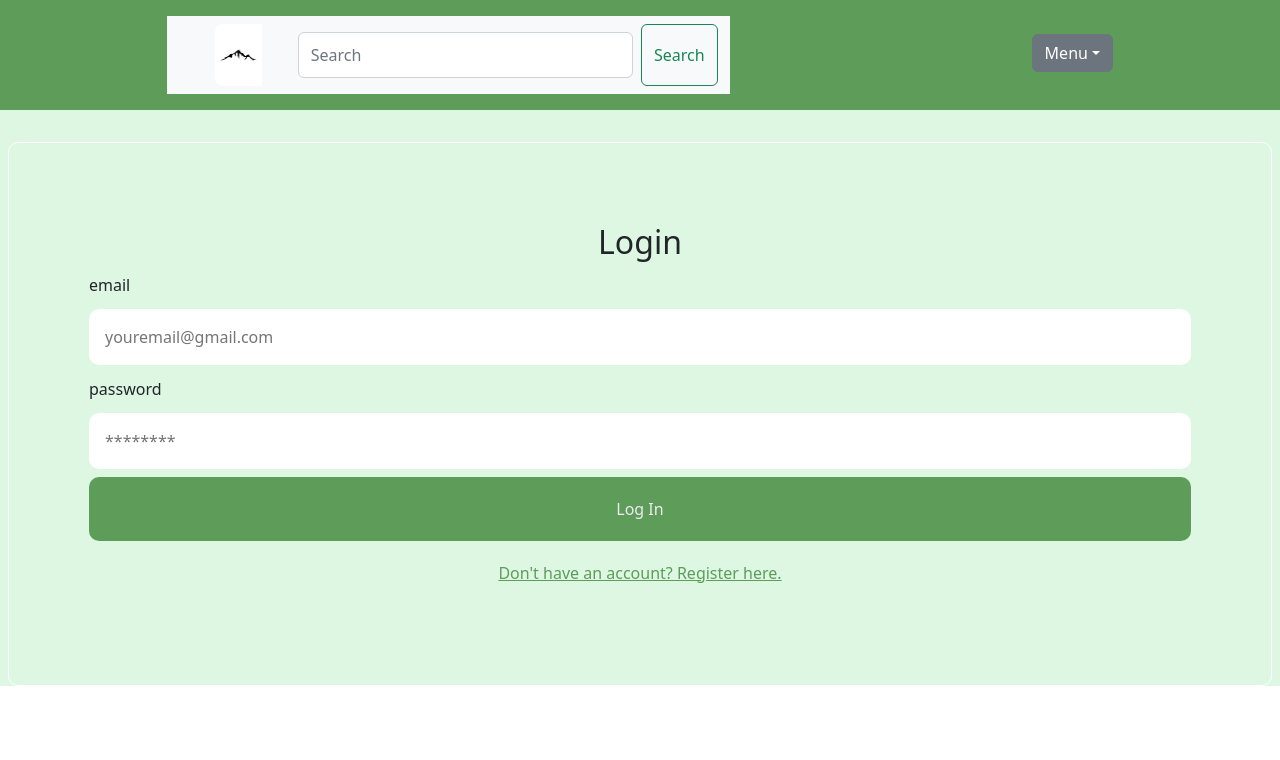
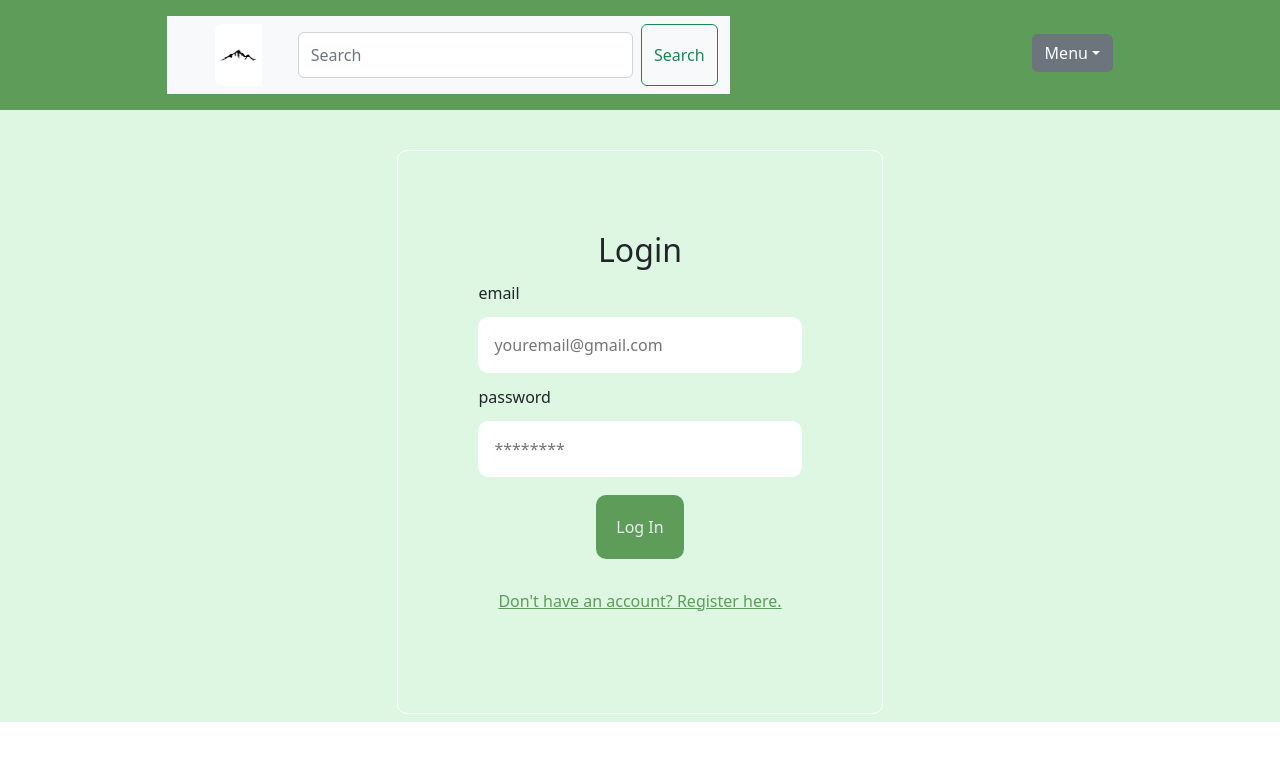
Before and after one commit to 2022-csc-59866/HikeApp, a React (Create React App) app in the folder hiking/react-hiking/: page /hi in a window 1280 px wide. Shown: the top 760 px of the page. Built offline with nearby package versions, Linux system fonts and the light colour scheme; no server answers.

Commit message:
Add oAuth2 with Google

```diff
--- a/hiking/react-hiking/public/index.html
+++ b/hiking/react-hiking/public/index.html
@@ -15,6 +15,9 @@
       user's mobile device or desktop. See https://developers.google.com/web/fundamentals/web-app-manifest/
     -->
     <link rel="manifest" href="%PUBLIC_URL%/manifest.json" />
+    <!-- Sign in with Google script -->
+    <script src="https://accounts.google.com/gsi/client" async defer></script>
+
     <!--
       Notice the use of %PUBLIC_URL% in the tags above.
       It will be replaced with the URL of the `public` folder during the build.
--- a/hiking/react-hiking/src/App.js
+++ b/hiking/react-hiking/src/App.js
@@ -10,9 +10,9 @@ function App() {
   const [hikes, setHikes] = useState([]);
 
   return( <div className="App">
-            <Title setResults={setHikes}/>
-            <Router hikesResults={hikes}/>
-          </div>);
+             <Title setResults={setHikes}/>
+             <Router hikesResults={hikes}/>
+           </div>);
 }
 
 export default App;
--- a/hiking/react-hiking/src/views/components/Title.js
+++ b/hiking/react-hiking/src/views/components/Title.js
@@ -24,18 +24,15 @@ function Title({ setResults }) {
     fetchData(inputValue);
   };
 
-  const redirectToHomePage = () => {
-    window.location.href = '/'; // Redirect to the home page
-  };
-
   const fetchData = (value) => {
     convertLocationToCoord(value)
       .then((coordinates) => {
-        return handleHikeList(coordinates[0], coordinates[1]);
+        //coordinates[0] - longitude
+        //coordinates[1] - latitude
+        return handleHikeList(coordinates[1], coordinates[0]);
       })
       .then((hikeList) => {
         setResults(hikeList);
-        redirectToHomePage();
       });
   };
 
--- a/hiking/react-hiking/src/views/pages/HomePage.js
+++ b/hiking/react-hiking/src/views/pages/HomePage.js
@@ -11,8 +11,6 @@ import { Hike } from "../components/Hike";
 import { handleHikeList } from '../../services/handleHikeList';
 import  AlbumsModal from "../components/AlbumsModal";
 import { useNavigate } from "react-router";
-
-
 
 //hikesList is a list of hike results passed from search results
 //route is Title -> App -> Body -> HomePage
@@ -34,6 +32,7 @@ export function HomePage({hikesList}) {
     }
 
     useEffect(() => {
+
         async function getHikesAlabama() {
             const alabamaLat = 32;
             const alabamaLon = -86;
@@ -43,6 +42,7 @@ export function HomePage({hikesList}) {
 
         const createHikesMap = async () => {
             let hikesMap;
+
             if (hikesList.length === 0) {
                 hikesMap = await getHikesAlabama();
             } else {
@@ -56,6 +56,7 @@ export function HomePage({hikesList}) {
         if (hikesLoad === undefined) {
             return null;
         }
+
     }, [hikesList]);
 
 
--- a/hiking/react-hiking/src/views/pages/LocalAuthenticate.css
+++ b/hiking/react-hiking/src/views/pages/LocalAuthenticate.css
@@ -1,4 +1,6 @@
-.auth-form-container, .login-form, .register-form {
+.auth-form-container,
+.login-form,
+.register-form {
   display: flex;
   flex-direction: column;
 }
@@ -38,3 +40,20 @@
   color: #5D9C59;
   text-decoration: underline;
 }
+
+.login-buttons {
+  display: flex;
+  flex-direction: column;
+  align-items: center;
+  margin-top: 10px;
+}
+
+.g_id_signin {
+  margin-top: 10px;
+}
+
+.auth-container {
+  display: flex;
+  justify-content: center;
+  align-items: center;
+}
--- a/hiking/react-hiking/src/views/pages/LocalAuthenticate.js
+++ b/hiking/react-hiking/src/views/pages/LocalAuthenticate.js
@@ -11,6 +11,7 @@ function LocalAuthenticate() {
   }
 
   return (
+  <div className="auth-container">
     <div className="local-authenticate">
       {
         currentForm === "login" ?
@@ -18,7 +19,8 @@ function LocalAuthenticate() {
                         <Register onFormSwitch={toggleForm} />
       }
     </div>
+  </div>
   );
-}
+  }
 
 export default LocalAuthenticate;
--- a/hiking/react-hiking/src/views/pages/Login.js
+++ b/hiking/react-hiking/src/views/pages/Login.js
@@ -4,8 +4,11 @@ import React, { useState } from "react";
 import { login } from "../../services/login";
 
 export const Login = (props) => {
+
     const [email, setEmail] = useState('');
     const [password, setPassword] = useState('');
+
+    const clientID = process.env.REACT_APP_GOOGLE_OAUTH_CLIENT_ID;
 
     const handleSubmit = (e) => {
         e.preventDefault();
@@ -13,16 +16,35 @@ export const Login = (props) => {
     }
 
     return (
-        <div className="auth-form-container">
+    <div className="auth-form-container">
             <h2>Login</h2>
             <form className="login-form" onSubmit={handleSubmit}>
                 <label htmlFor="email">email</label>
                 <input value={email} onChange={(e) => setEmail(e.target.value)}type="email" placeholder="youremail@gmail.com" id="email" name="email" />
                 <label htmlFor="password">password</label>
                 <input value={password} onChange={(e) => setPassword(e.target.value)} type="password" placeholder="********" id="password" name="password" />
-                <button type="submit">Log In</button>
+                <div className="login-buttons">
+                    <button type="submit">Log In</button>
+                    <div id="g_id_onload"
+                        data-client_id={clientID}
+                        data-context="signin"
+                        data-ux_mode="popup"
+                        data-login_uri="http://localhost:3000/hi"
+                        data-auto_prompt="false">
+                    </div>
+
+                    <div className="g_id_signin"
+                        data-type="standard"
+                        data-shape="pill"
+                        data-theme="outline"
+                        data-text="signin_with"
+                        data-size="large"
+                        data-logo_alignment="left">
+                    </div>
+                </div>
             </form>
             <button className="link-btn" onClick={() => props.onFormSwitch('register')}>Don't have an account? Register here.</button>
-        </div>
+    </div>
+
     )
 }
--- a/hiking/react-hiking/src/views/pages/Register.js
+++ b/hiking/react-hiking/src/views/pages/Register.js
@@ -17,8 +17,8 @@ export const Register = (props) => {
     }
 
     return (
-        <div className="auth-form-container">
-            <h2>Register</h2>
+    <div className="auth-form-container">
+        <h2>Register</h2>
         <form className="register-form" onSubmit={handleSubmit}>
             <label htmlFor="firstName">First Name</label>
             <input value={firstName} name="firstName" onChange={(e) => setFirstName(e.target.value)} id="firstName" placeholder="First Name" />
```
Lines whose indentation alone changed are shown as unchanged.
